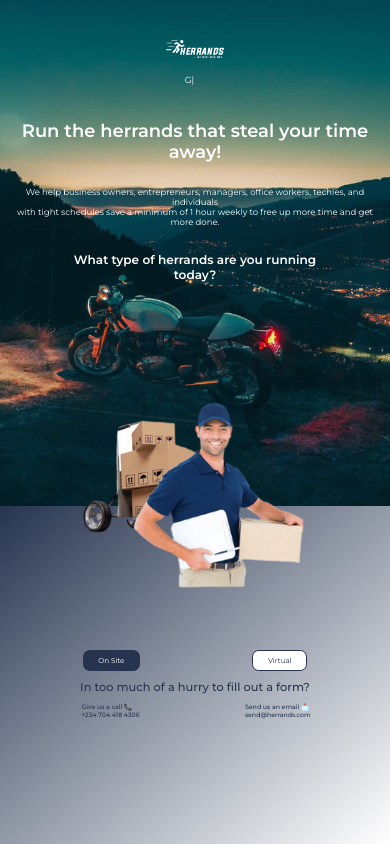
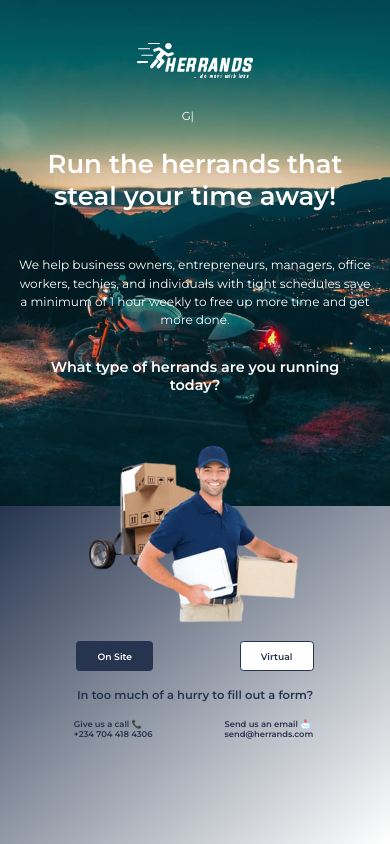
Before and after one commit to jummie-jk/Herrands-Website, a React (Create React App) app: page / in a window 390 px wide. Built offline with nearby package versions, Linux system fonts and the light colour scheme.

Commit message:
Mobile Screen Review

```diff
--- a/src/Contact.jsx
+++ b/src/Contact.jsx
@@ -5,7 +5,7 @@ function ContactUs(){
     return(
             <div className="herrands--container">
                 <div className="image-container">
-                     <img src={pic} alt="A delivery man" className="herrand-img"></img>
+                     <img src={pic} alt="A delivery man" className="herrand-img" ></img>
 
                 </div>
                 <div className="contact-box">
--- a/src/Contents.jsx
+++ b/src/Contents.jsx
@@ -8,9 +8,13 @@ function Contents(){
        <div>
             <div className="main--text">
                 <h1>Run the herrands that steal your time away!</h1>
-                <p>
-                    We help business owners, entrepreneurs, managers, office workers, techies, and individuals<br></br>
-                    with tight schedules save a minimum of  1 hour weekly to free up more time and get more done.
+                <p className="desktop-text">
+                    We help business owners, entrepreneurs, managers, office workers, techies, and individuals
+                    with<br></br> tight schedules save a minimum of  1 hour weekly to free up more time and get more done.
+                </p>
+                <p className="mobile-text">
+                    We help business owners, entrepreneurs, managers, office <br></br>workers, techies, and individuals
+                    with tight schedules save <br></br>a minimum of  1 hour weekly to free up more time and get<br></br> more done.
                 </p>
                 <h3>What type of herrands are you running <br></br>today?</h3>
             </div>
--- a/src/index.css
+++ b/src/index.css
@@ -49,12 +49,12 @@ body {
   justify-content: space-between;
 }
 .branding{
-  margin-top: 2rem;
-  margin-left: 2rem;
+  margin-top: 2.5rem;
+  margin-left: 2.5rem;
 
 }
 .herrand-logo {
-  height: 4rem;
+  height: 5rem;
   width: 13rem;
 }
 
@@ -73,19 +73,23 @@ body {
   flex-direction: column;
   align-items: center;
   text-align: center;
-  margin-top: 4.5rem;
+  margin-top: 1.5rem;
   padding: 3rem;
 }
+.mobile-text{
+  visibility: hidden;
+}
+
 .main--text h1{
-  font-size: 3.5rem;
-  margin-bottom: 2.2rem;
+  font-size: 4.5rem;
+  margin-bottom: 2.5rem;
 }
-.main--text p{
-  font-size: 1.3rem;
-  margin-bottom: 2.2rem;
+.desktop-text{
+  font-size: 1.6rem;
+  margin-bottom: -2rem;
 }
 .main--text h3{
-  font-size: 2rem;
+  font-size: 2.5rem;
   margin-bottom: 2rem;
   animation: moveInButtom 1s ease-out .75s;
   animation-fill-mode: backwards;
@@ -109,9 +113,11 @@ body {
   color: white;
 }
 .herrand-img{
-  margin-top: -7rem;
-  height: 36rem;
-  margin-left: 8rem;
+  margin-top: -12rem;
+  height: auto;
+  margin-left: 10rem;
+  width: 100%;
+  max-width: 48rem;
 
 }
 .contact-box{
@@ -119,18 +125,19 @@ body {
   flex-direction: column;
   align-items: flex-end;
   margin-top: -25rem;
-  margin-right: 15rem;
+  margin-right: 20rem;
 }
 
 /* buttons */
 .btn:link,
 .btn:visited {
   text-decoration: none;
-  padding: 1.2rem 3.3rem;
+  padding: 1.4rem 3.5rem;
   display: inline-block;
-  border-radius: 1.5rem;
+  border-radius: 0.6rem;
   transition: all .2s;
   position: relative;
+  font-weight: 600;
   font-size: 1.6rem;
  }
 
@@ -145,28 +152,28 @@ body {
   background-color: #fff;
   color: #26344f;
   margin-left: 24rem;
-  border: 1px solid #26344f;
+  border: 0.1rem solid #26344f;
  }
 .btn--blue {
   background-color: #26344f;
   color: #fff;
-  border: 1px solid #26344f;
+  border: 0.1rem solid #26344f;
 }
 
 .herrands-form-text{
   margin-top: 3rem;
   margin-bottom: 3rem;
-  font-weight: 500;
-  font-size: 2.4rem;
+  font-weight: 600;
+  font-size: 2.56rem;
   color: #26344f;
 }
 .herrands-contact-text{
   color: #26344f;
   display: flex;
-  font-weight: 500;
-  font-size: 1.3rem;
+  font-weight: 600;
+  font-size: 1.45rem;
 
 }
 .herrands-contact-text p{
-  margin-left: 22.5rem;
+  margin-left: 22rem;
 }
--- a/src/mediaquery.css
+++ b/src/mediaquery.css
@@ -1,5 +1,157 @@
 /* Media Query */
-@media (max-width:1200px) {
+@media screen and (max-width:1200px) {
+  html {
+      font-size: 50%;
+    }
+    .herrand-img{
+      margin-left: 6rem;
+    }
+    .contact-box{
+      margin-right: 12rem;
+    }
+  }
+  @media screen and (max-width:1050px) {
+    html {
+      font-size: 48%;
+    }
+    .herrand-img{
+      margin-left: 4rem;
+    }
+    .contact-box{
+      margin-right: 8rem;
+    }
+  }
+  @media screen and (max-width: 992px) {
+    html {
+      font-size: 45%;
+    }
+   }
+   @media (max-width: 767px) {
+    html {
+      font-size: 42%;
+    }
+    .herrand-img{
+      margin-left: 1rem;
+    }
+   }
+   @media screen and (max-width: 700px) {
+    html {
+      font-size: 40%;
+    }
+    .herrand-img{
+      margin-left: 0rem;
+      margin-top: -20rem;
+      max-width: 40rem;
+      margin-left: 0;
+    }
+    .image-container{
+      text-align: center;
+
+    }
+    .contact-box{
+      display: flex;
+      flex-wrap: wrap;
+      flex-direction: column ;
+      align-items: center;
+      margin-top: 1rem;
+      margin-right: 0;
+    }
+    .herrands-contact-text p{
+      margin-left: 12rem;
+      margin-right: 11.5rem;
+    }
+    .main--text h1{
+      margin-bottom: 4rem;
+    }
+    .main--text p{
+      margin-bottom: 4rem;
+    }
+   }
+   @media (max-width: 576px) {
+    html {
+      font-size: 36%;
+    }
+    .headings{
+      display: flex;
+      flex-direction: column;
+      flex-wrap: wrap;
+      align-items: center;
+    }
+    .branding{
+      padding-top: 3rem;
+      margin-left: 0;
+    }
+    .herrand-logo {
+      height: 10rem;
+      width: 20rem;
+    }
+    .main--text h1{
+      margin-bottom: 2rem;
+    }
+    .main--text h3{
+      margin-top: 1rem;
+    }
+    .desktop-text{
+      visibility: hidden;
+    }
+    .mobile-text{
+      visibility: visible;
+      font-size: 2.2rem;
+      font-weight: 400;
+      line-height: 1.5;
+      margin-bottom: rem;
+    }
+    .herrand-img{
+      margin-left: 0rem;
+      margin-top: -10rem;
+      max-width: 43rem;
+      margin-left: 0;
+    }
+   }
+   @media (max-width: 415px) {
+    .mobile-text{
+      font-size: 2.1rem;
+      margin-top: -6rem;
+    }
+    html {
+      font-size: 36%;
+    }
+    .herrand-img{
+      margin-left: 0rem;
+      margin-top: -12rem;
+      max-width: 40rem;
+      margin-left: 0;
+    }
+    .btn--white {
+      margin-left: 15rem;
+      margin-right: 0rem;
+     }
+     .herrands-contact-text p{
+      margin-left: 6rem;
+      margin-right: 6.5rem;
+    }
+    .herrands-form-text{
+      display: flex;
+      font-size: 2rem;
+      text-align: center;
+
+    }
+   }
+   @media (max-width: 385px) {
+    html {
+      font-size: 34%;
+    }
+    .herrand-img{
+      margin-left: 0rem;
+      margin-top: -10rem;
+      max-width: 40rem;
+    }
+    .mobile-text{
+      font-size: 1.8rem;
+      margin-top: -8rem;
+          }
+        }
+/* @media screeen and (max-width:1200px) {
     html {
         font-size: 53%;
       }
@@ -201,12 +353,12 @@
         font-size: 26%;
       }
       .herrand-img{
-        margin-top: -20rem;
-        height: 46rem;
+        margin-top: -6rem;
+        height: 35rem;
 
       }
       .contact-box{
-        margin-top: 1rem;
+        margin-top: -1rem;
         margin-right: 0;
         text-align: center;
       }
@@ -225,4 +377,4 @@
 
       }
 
-}
+} */
```
